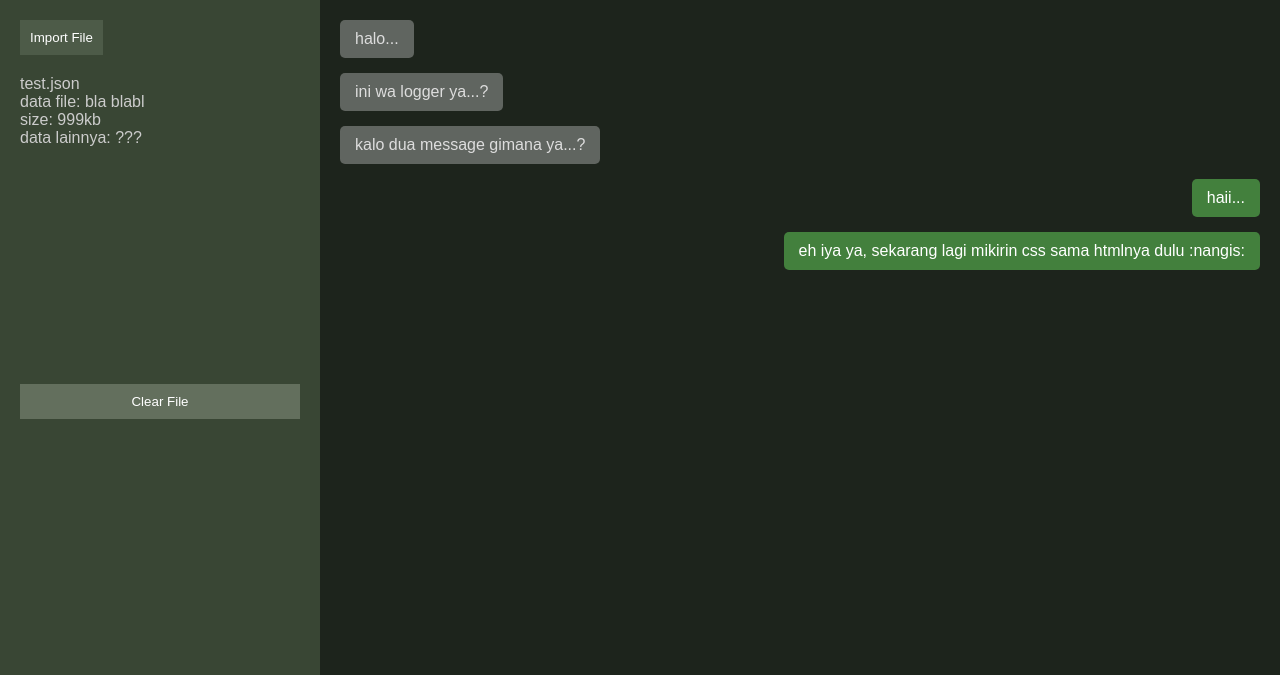
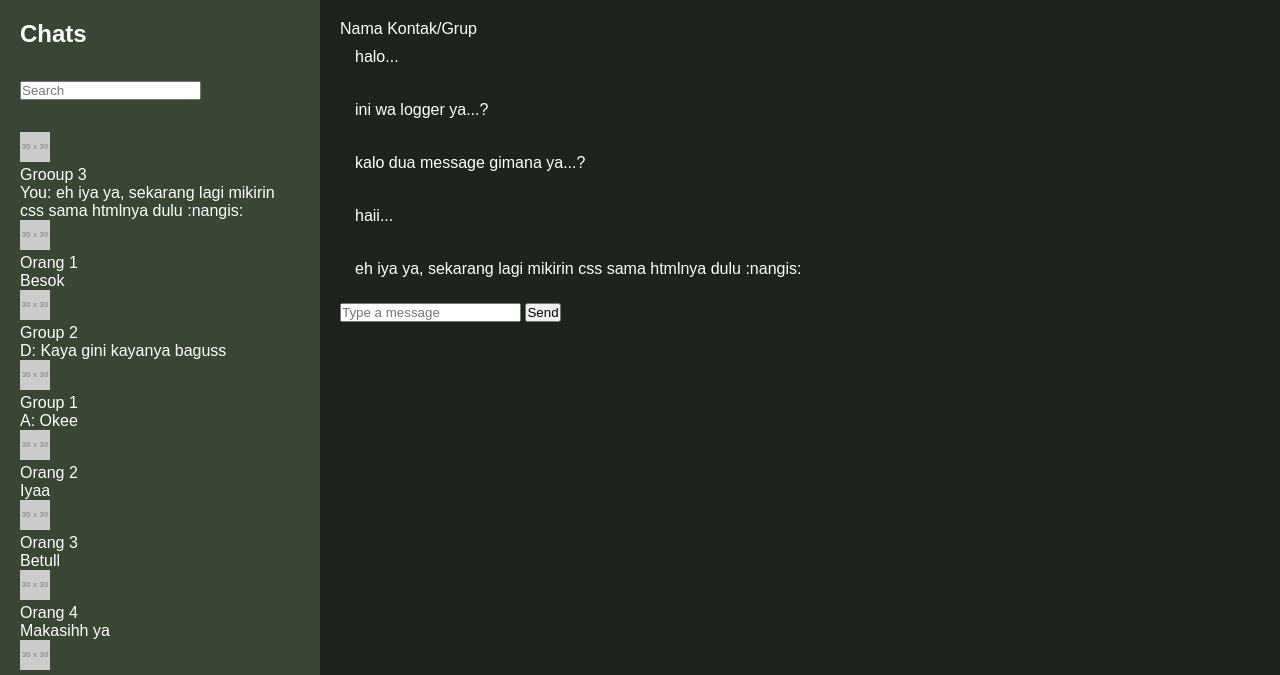
Before and after one commit to devrwynth/pweb-01-walogger, a plain HTML site: page index.html in a window 1280 px wide. Shown: the top 675 px of the page. Drawn offline with Linux system fonts and the light colour scheme; placeholder pictures from the web are drawn by us.

Commit message:
Update index.html

```diff
--- a/index.html
+++ b/index.html
@@ -9,32 +9,116 @@
 </head>
 <body>
     <div class="container">
+        <!-- Sidebar -->
         <div class="sidebar">
-            <div class="file-info">
-                <button class="import-btn">Import File</button>
-                <p class="file-name">test.json</p>
-                <p class="file-details">data file: bla blabl<br>size: 999kb<br>data lainnya: ???</p>
+            <!-- Title -->
+            <div class="chats">
+                <h2>Chats</h2>
             </div>
-            <button class="clear-btn">Clear File</button>
-            <div class="logo">
-                <p>PWEB<br>Q1<br>WA Logger</p>
+
+            <!-- Search Bar -->
+            <div class="search-bar">
+                <input type="text" placeholder="Search">
+            </div>
+
+            <!-- Chat List -->
+            <div class="chat-list">
+                <div class="chat-item">
+                    <img src="https://via.placeholder.com/30" alt="Chat Avatar">
+                    <div class="chat-details">
+                        <p>Grooup 3</p>
+                        <span>You: eh iya ya, sekarang lagi mikirin css sama htmlnya dulu :nangis:</span>
                     </div>
                 </div>
+                <div class="chat-item">
+                    <img src="https://via.placeholder.com/30" alt="Chat Avatar">
+                    <div class="chat-details">
+                        <p>Orang 1</p>
+                        <span>Besok</span>
+                    </div>
+                </div>
+                <div class="chat-item">
+                    <img src="https://via.placeholder.com/30" alt="Chat Avatar">
+                    <div class="chat-details">
+                        <p>Group 2</p>
+                        <span>D: Kaya gini kayanya baguss</span>
+                    </div>
+                </div>
+                <div class="chat-item">
+                    <img src="https://via.placeholder.com/30" alt="Chat Avatar">
+                    <div class="chat-details">
+                        <p>Group 1</p>
+                        <span>A: Okee</span>
+                    </div>
+                </div>
+                <div class="chat-item">
+                    <img src="https://via.placeholder.com/30" alt="Chat Avatar">
+                    <div class="chat-details">
+                        <p>Orang 2</p>
+                        <span>Iyaa</span>
+                    </div>
+                </div>
+                <div class="chat-item">
+                    <img src="https://via.placeholder.com/30" alt="Chat Avatar">
+                    <div class="chat-details">
+                        <p>Orang 3</p>
+                        <span>Betull</span>
+                    </div>
+                </div>
+                <div class="chat-item">
+                    <img src="https://via.placeholder.com/30" alt="Chat Avatar">
+                    <div class="chat-details">
+                        <p>Orang 4</p>
+                        <span>Makasihh ya</span>
+                    </div>
+                </div>
+                <div class="chat-item">
+                    <img src="https://via.placeholder.com/30" alt="Chat Avatar">
+                    <div class="chat-details">
+                        <p>Orang 5</p>
+                        <span>Eh tapi...</span>
+                    </div>
+                </div>
+                <div class="chat-item">
+                    <img src="https://via.placeholder.com/30" alt="Chat Avatar">
+                    <div class="chat-details">
+                        <p>Group 4</p>
+                        <span>You: Okee siapp</span>
+                    </div>
+                </div>
+            </div>
+        </div>
+
+        <!-- Chat Window -->
         <div class="chat-window">
-            <div class="message nama-orang">
+            <!-- Nama kontak atau grup di bagian atas -->
+            <div class="chat-header">
+                <p>Nama Kontak/Grup</p>
+            </div>
+
+            <!-- Isi chat -->
+            <div class="chat-content">
+                <div class="message chat-orang">
                     <p>halo...</p>
                 </div>
-            <div class="message nama-orang">
+                <div class="message chat-orang">
                     <p>ini wa logger ya...?</p>
                 </div>
-            <div class="message nama-orang">
+                <div class="message chat-orang">
                     <p>kalo dua message gimana ya...?</p>
                 </div>
-            <div class="message nama-orang-2">
+                <div class="message chat-self">
                     <p>haii...</p>
                 </div>
-            <div class="message nama-orang-2">
+                <div class="message chat-self">
                     <p>eh iya ya, sekarang lagi mikirin css sama htmlnya dulu :nangis:</p>
+                </div>
+            </div>
+
+            <!-- Bagian untuk input pesan -->
+            <div class="chat-footer">
+                <input type="text" placeholder="Type a message" />
+                <button>Send</button>
             </div>
         </div>
     </div>
```
Lines whose indentation alone changed are shown as unchanged.
